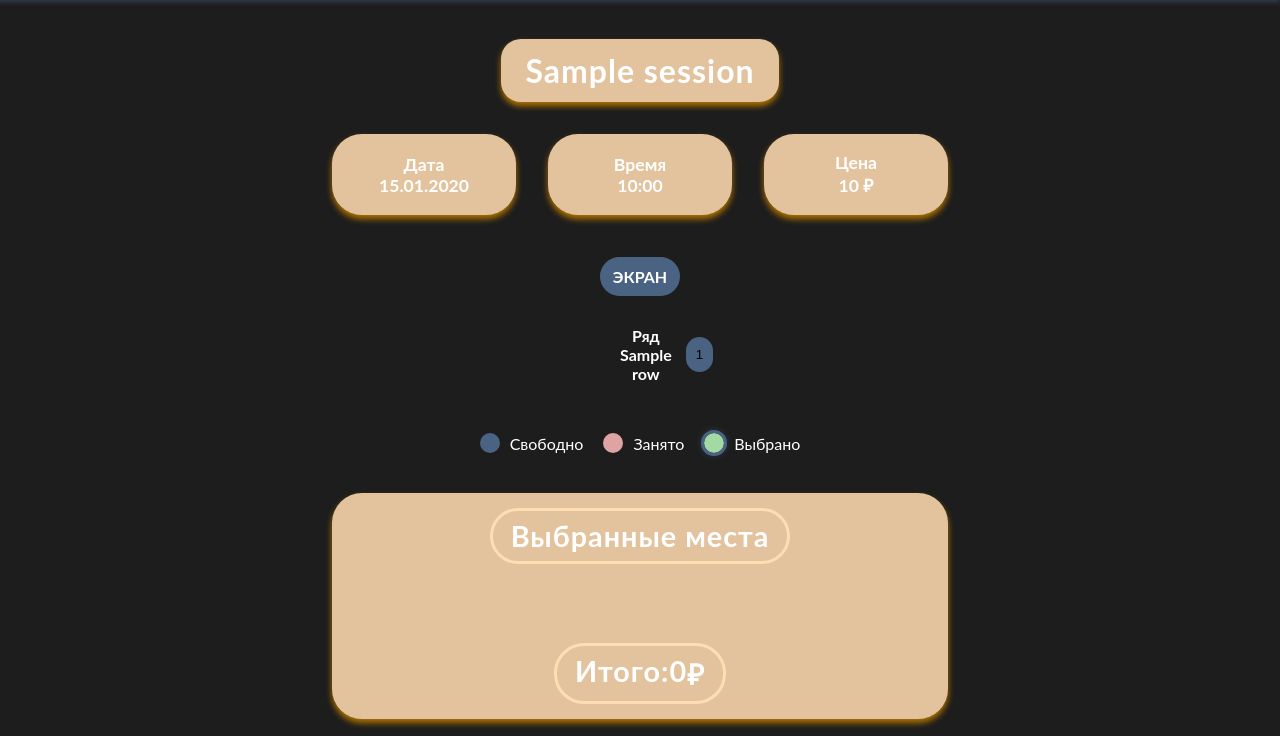
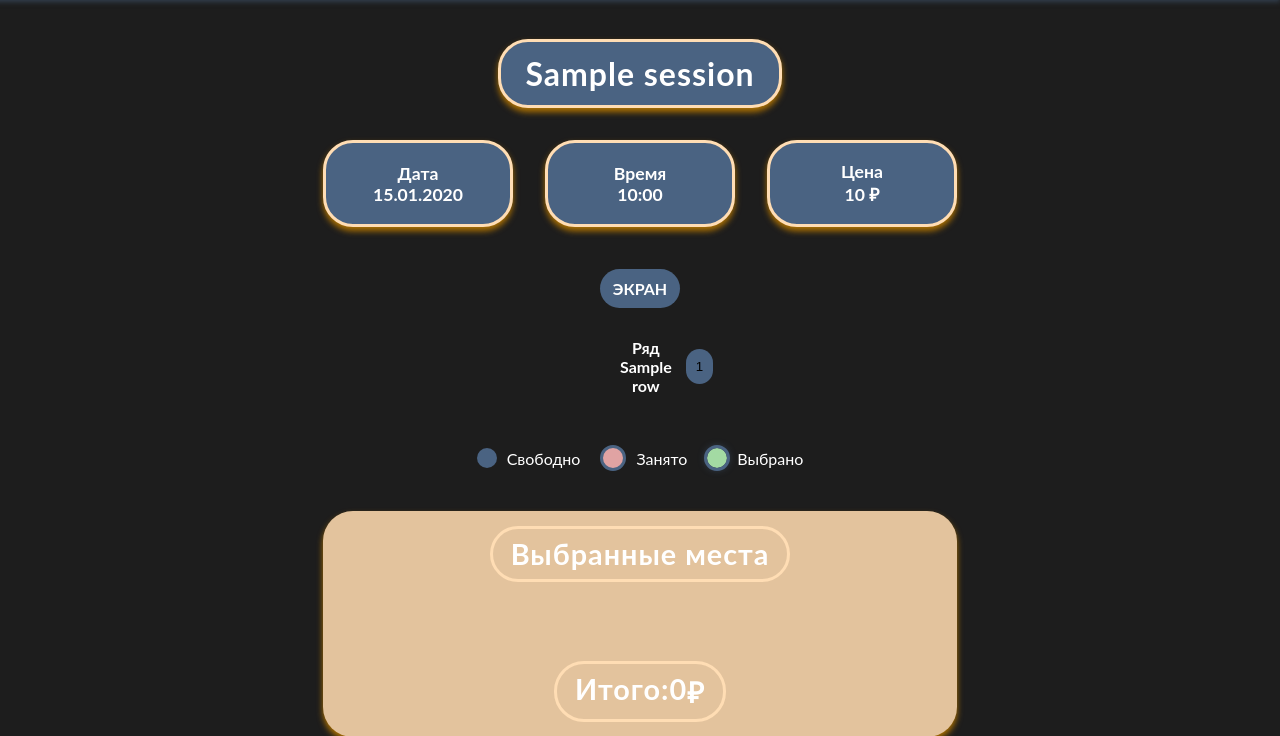
Before and after one commit to curiuwu/db_project, a Flask app: page /select_session/1 in a window 1280 px wide. Shown: the part 93-829 px from the top of the page. Run offline with Flask 3, Linux system fonts and the light colour scheme; the visitor is signed in with stand-in values (Sample User, id 1); a database or web service that is not in the repository returns one stand-in record (values such as "Sample title"); some libraries are stand-ins or nearby versions.

Commit message:
отладка косяков дизайна

```diff
--- a/app/static/css/session_select.css
+++ b/app/static/css/session_select.css
@@ -77,6 +77,7 @@ session_select.css — стили для страницы выбора мест:
 
 .seat:disabled {
     background-color: #E0A3A3;
+    outline: 3px solid #4A6382;
     cursor: not-allowed;
     border-radius: 30px;
 }
@@ -101,10 +102,12 @@ session_select.css — стили для страницы выбора мест:
     height: 20px;
     border-radius: 30px;
     background-color: #4A6382;
+
 }
 
 .occupied {
     background-color: #E0A3A3;
+    border: 3px solid #4A6382;
     border-radius: 30px;
 }
 
@@ -189,14 +192,12 @@ session_select.css — стили для страницы выбора мест:
     padding: 10px;
     background: #4A6382;
     color: #fff;
-    border: 3px solid #ffddb4;
     border-radius: 30px;
     cursor: pointer;
     font-family: 'Lato', sans-serif;
     font-weight: bold;
     font-size: 1.2em;
     transition: background 0.2s;
-    box-shadow: 0px 0px 16px 4px rgba(237, 200, 122, 0.12);
     margin-top: 20px;
     margin-bottom: 40px; /* Добавлено для отступа над футером */
 }
@@ -205,8 +206,8 @@ session_select.css — стили для страницы выбора мест:
     background: #E3C39D;
     cursor: not-allowed;
     color: #fff;
+    box-shadow: none;
     border: 3px solid #ffddb4;
-    box-shadow: none;
 }
 
 .session-layout {
@@ -272,7 +273,8 @@ session_select.css — стили для страницы выбора мест:
     margin-bottom: 32px;
 }
 .session-info-card {
-    background: #E3C39D;
+    background: #4A6382;
+    border: 3px solid #ffddb4;
     border-radius: 30px;
     box-shadow: 0 4px 6px rgb(176, 115, 0);
     padding: 18px 32px;
@@ -296,12 +298,13 @@ session_select.css — стили для страницы выбора мест:
 }
 
 .session-film-title {
-    border-radius: 20px;
+    border-radius: 30px;
     padding: 12px 24px;
     color: #fff;
     font-size: 2em;
     font-weight: bold;
-    background: #E3C39D;
+    background: #4A6382;
+    border: 3px solid #ffddb4;
     margin: 32px auto 32px auto; /* Одинаковый отступ сверху и снизу */
     text-align: center;
     width: fit-content;
@@ -323,7 +326,6 @@ session_select.css — стили для страницы выбора мест:
     background: #4A6382;
     color: #fff;
     border-radius: 30px;
-    box-shadow: 0 4px 6px rgb(176, 115, 0);
     padding: 10px 18px;
     font-family: 'Lato', sans-serif;
     font-size: 1em;
--- a/app/templates/confirme_booking.html
+++ b/app/templates/confirme_booking.html
@@ -40,7 +40,7 @@
                         </div>
                     </div>
                     <div class="booking-card booking-seats-list">
-                        <div class="booking-info-label">Выбранные места:</div>
+                        <div class="booking-info-label">Выбранные места</div>
                         <div class="selected-seats-cards">
                             {% for seat in selected_seats %}
                             <div class="selected-seat-card">Ряд {{ seat[1] }}, Место {{ seat[2] }}</div>
```
Also changed, not shown: app/static/css/all_films.css (+6 -2 lines), app/static/css/booking_confirme.css (+6 -5 lines), app/static/css/film_card.css (+4 -6 lines), app/static/css/main.css (+0 -18 lines).
